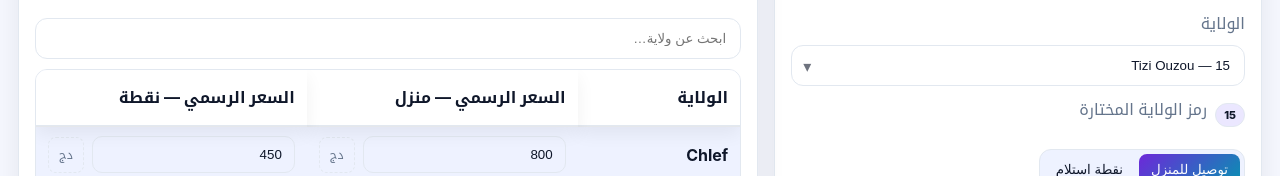
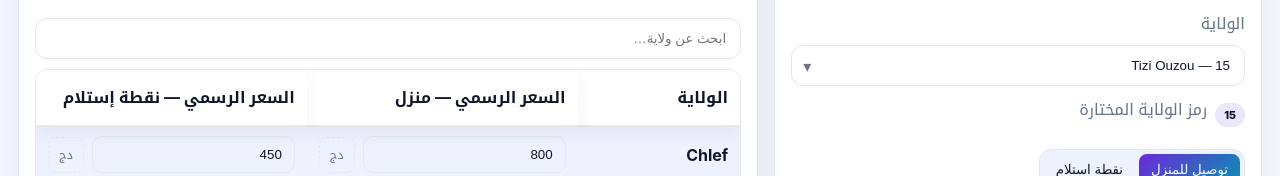
Before and after one commit to NinjaHackTheCode/AlgerianCart-ShipCalc, a React (Create React App) app: page / in a window 1280 px wide. Shown: the part 240-416 px from the top of the page. Built offline with nearby package versions, Linux system fonts and the light colour scheme.

Commit message:
fixing some styles

```diff
--- a/src/App.js
+++ b/src/App.js
@@ -486,7 +486,7 @@ function OfficialTable({ official, onChange, excluded }) {
                         <tr>
                             <th>الولاية</th>
                             <th>السعر الرسمي — منزل</th>
-                            <th>السعر الرسمي — نقطة</th>
+                            <th>السعر الرسمي — نقطة إستلام</th>
                         </tr>
                     </thead>
                     <tbody>
@@ -499,7 +499,7 @@ function OfficialTable({ official, onChange, excluded }) {
                                         onChange={(v) =>
                                             onChange(name, "home", v)
                                         }
-                                        placeholder="مثال: 800"
+                                        placeholder="فارغ"
                                     />
                                 </td>
                                 <td>
@@ -508,7 +508,7 @@ function OfficialTable({ official, onChange, excluded }) {
                                         onChange={(v) =>
                                             onChange(name, "desk", v)
                                         }
-                                        placeholder="مثال: 450"
+                                        placeholder="فارغ"
                                     />
                                 </td>
                             </tr>
```
